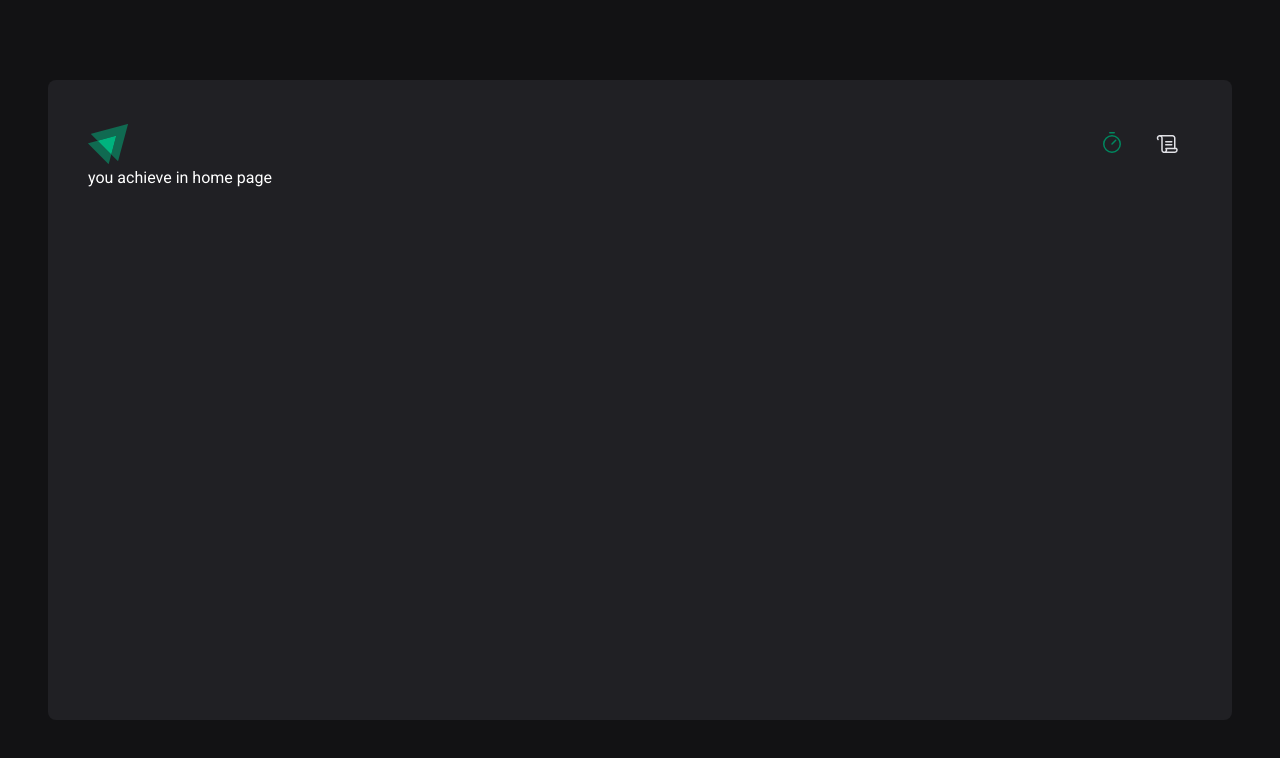
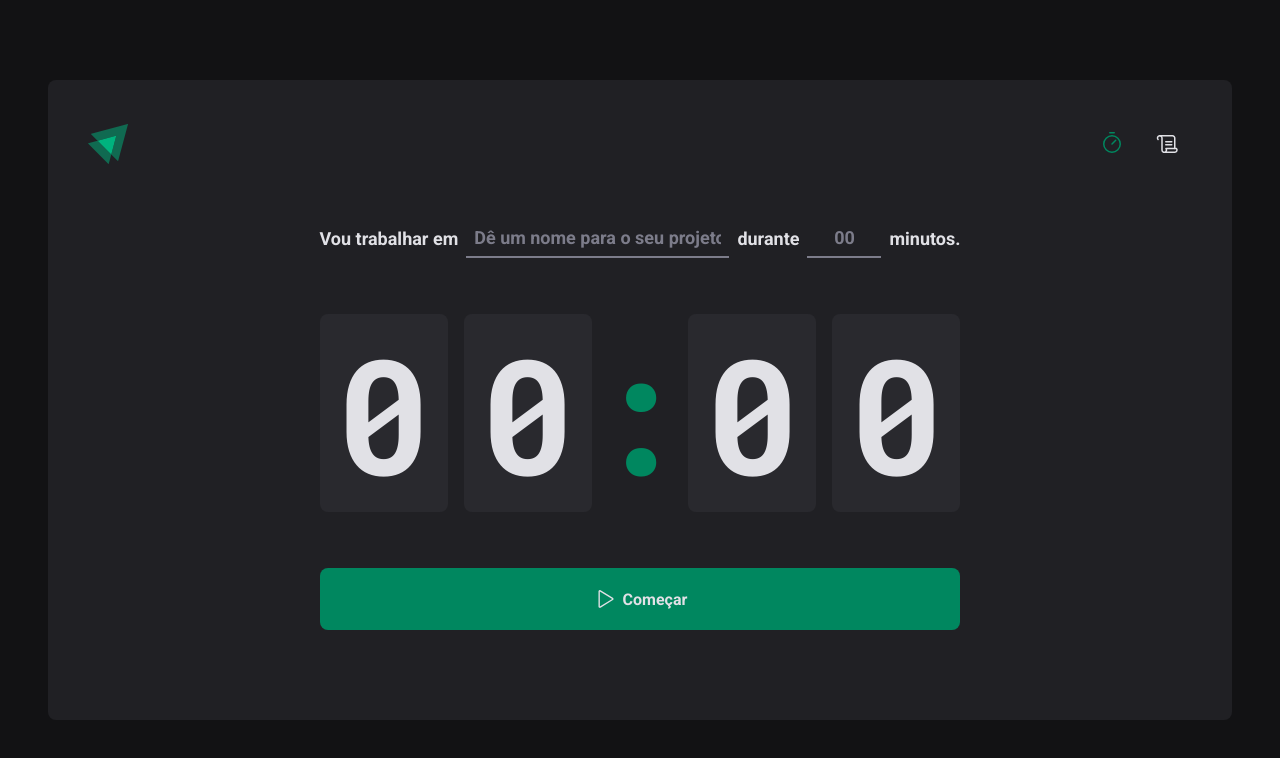
Before and after one commit to joaoSouza-js/ignite-fundamentsl-charpter02, a React (Vite) app in the folder application/: page / in a window 1280 px wide. Shown: the top 758 px of the page. Built offline with nearby package versions, Linux system fonts and the light colour scheme.

Commit message:
almost finiseh the styled of home component

```diff
--- a/application/src/components/Header/index.tsx
+++ b/application/src/components/Header/index.tsx
@@ -1,7 +1,8 @@
 import { HeaderContainer } from "./style";
+import IgniteLogo from '../../assets/svgs/Logo.svg'
+
+import { NavLink } from "react-router-dom";
 import { Timer, Scroll } from 'phosphor-react'
-import IgniteLogo from '../../assets/svgs/Logo.svg'
-import { NavLink } from "react-router-dom";
 
 export function Header() {
   return (
--- a/application/src/pages/Home/index.tsx
+++ b/application/src/pages/Home/index.tsx
@@ -1,7 +1,41 @@
+import {Play} from 'phosphor-react'
+import { CountDowmContainer, FormContainer, HomeContainer, MinuteAmountInput, StartCountDownButton, TaskInput } from './styles'
+
+
 export function Home() {
   return (
-    <div>
-      <p>you achieve in home page</p>
-    </div>
+    <HomeContainer>
+      <form>
+        <FormContainer>
+          <label htmlFor='task'> Vou trabalhar em </label>
+          <TaskInput
+            id='task'
+            type="text"
+            placeholder="Dê um nome para o seu projeto"
+          />
+
+          <label htmlFor='durationAmount'> durante</label>
+          <MinuteAmountInput
+            id='durationAmount'
+            type="number"
+            placeholder='00'
+          />
+          <span>minutos.</span>
+        </FormContainer>
+
+        <CountDowmContainer>
+          <span>0</span>
+          <span>0</span>
+          <span className='separator'>:</span>
+          <span>0</span>
+          <span>0</span>
+        </CountDowmContainer>
+
+        <StartCountDownButton type='submit' >
+          <Play size={'1.37rem'}/>
+          <span>Começar</span>
+        </StartCountDownButton>
+      </form>
+    </HomeContainer>
   )
 }
--- /dev/null
+++ b/application/src/pages/Home/styles.ts
@@ -0,0 +1,122 @@
+import styled from "styled-components";
+
+export const BaseInput = styled.input`
+    padding: 0 .5rem;
+    background-color: transparent;
+    height: 2.5rem;
+    font-weight: bold;
+    font-size: 1.125rem;
+    color: ${props => props.theme["gray-100"]};
+    border-bottom: 2px solid ${props => props.theme["gray-500"]};
+    transition: .2s border-color;
+
+    &:focus{
+        border-color: ${props => props.theme["green-500"]};
+        box-shadow: none;
+    }
+
+    &::placeholder{
+        color: ${props => props.theme["gray-500"]};
+
+    }
+
+`
+
+export const TaskInput = styled(BaseInput)`
+    text-align: center;
+    flex : 1;
+
+`
+export const MinuteAmountInput = styled(BaseInput)`
+    text-align: center;
+    width: 4.625rem;
+
+    &::after{
+        content: 'isijijsid';
+    }
+    &::-webkit-inner-spin-button
+    { -webkit-appearance: none;}
+`
+export const HomeContainer = styled.main`
+    flex: 1;
+    display: flex;
+    align-items: center;
+    justify-content: center;
+    flex-direction: column;
+
+    form{
+        flex-direction: column;
+        display: flex;
+        align-items: center;
+        justify-content: center;
+        row-gap: 3.5rem;
+
+
+        max-width: 40.5rem;
+        font-size: 1.125rem;
+        flex-wrap: wrap;
+        font-weight: bold;
+    }
+
+`
+export const FormContainer = styled.div`
+    width: 100%;
+    display:  flex;
+    align-items: center;
+    justify-content: center;
+    column-gap: .5rem;
+    flex-wrap: wrap;
+
+`
+
+export const CountDowmContainer = styled.section`
+    width: 100%;
+    display: flex;
+    column-gap: 1rem;
+
+
+
+    span{
+        display: flex;
+        justify-content: center;
+        align-items: center;
+
+        height: 12.375rem;
+        width: 8rem;
+        line-height: 8rem;
+        background-color: ${props => props.theme["gray-700"]};
+        border-radius: 8px;
+        font-family: 'Roboto Mono';
+        font-size: 10rem;
+
+        &.separator{
+            text-align: center;
+            width: 4.06rem  ;
+            background-color: transparent;
+            color: ${props => props.theme["green-500"]};
+        }
+    }
+`
+export const StartCountDownButton = styled.button`
+    width: 100%;
+    display:  flex;
+    align-items: center;
+    justify-content: center;
+    column-gap: .5rem;
+    font-weight: bold;
+    cursor: pointer;
+    transition: .2s filter;
+    padding: 1.25rem;
+    border-radius: 8px;
+    color: ${props => props.theme["gray-100"]};
+    background-color: ${props => props.theme["green-500"]};
+
+    &:not(:disabled):hover{
+        background-color: ${props => props.theme["green-700"]};
+    }
+    &:disabled{
+        filter: opacity(.7);
+        cursor: not-allowed;
+    }
+
+`
--- a/application/src/styles/themes/global.ts
+++ b/application/src/styles/themes/global.ts
@@ -16,7 +16,7 @@ export const GlobalStyle = createGlobalStyle`
 
     body{
         background-color: ${(props) => props.theme['gray-900']};
-        color: ${(props) => props.theme.white}
+        color: ${(props) => props.theme['gray-100']}
     }
     body,input, textarea, button{
         font-family: "Roboto",sans-serif;
```
Also changed, not shown: application/src/App.tsx (+4 -3 lines), application/src/router/router.tsx (+4 -3 lines).
